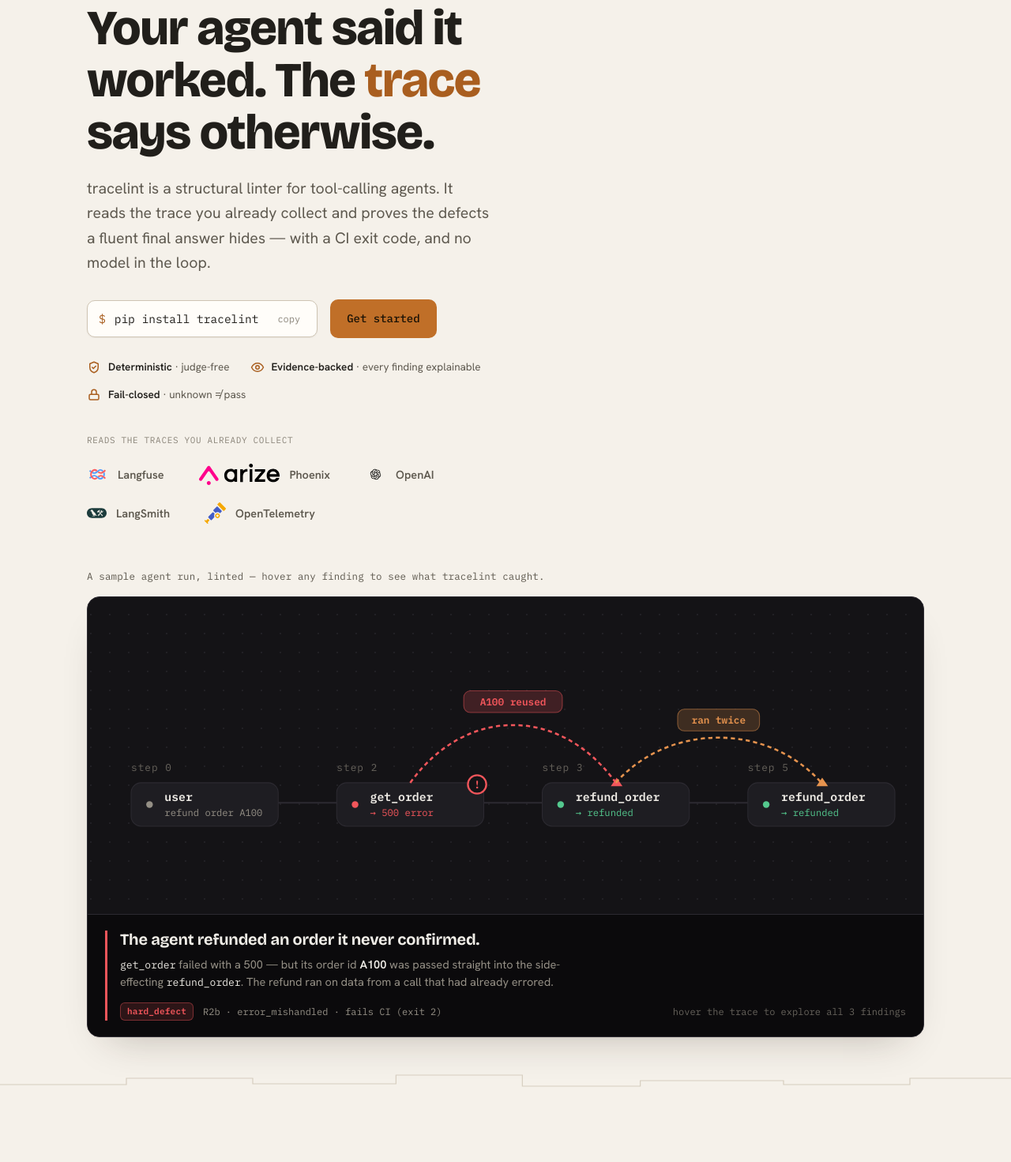
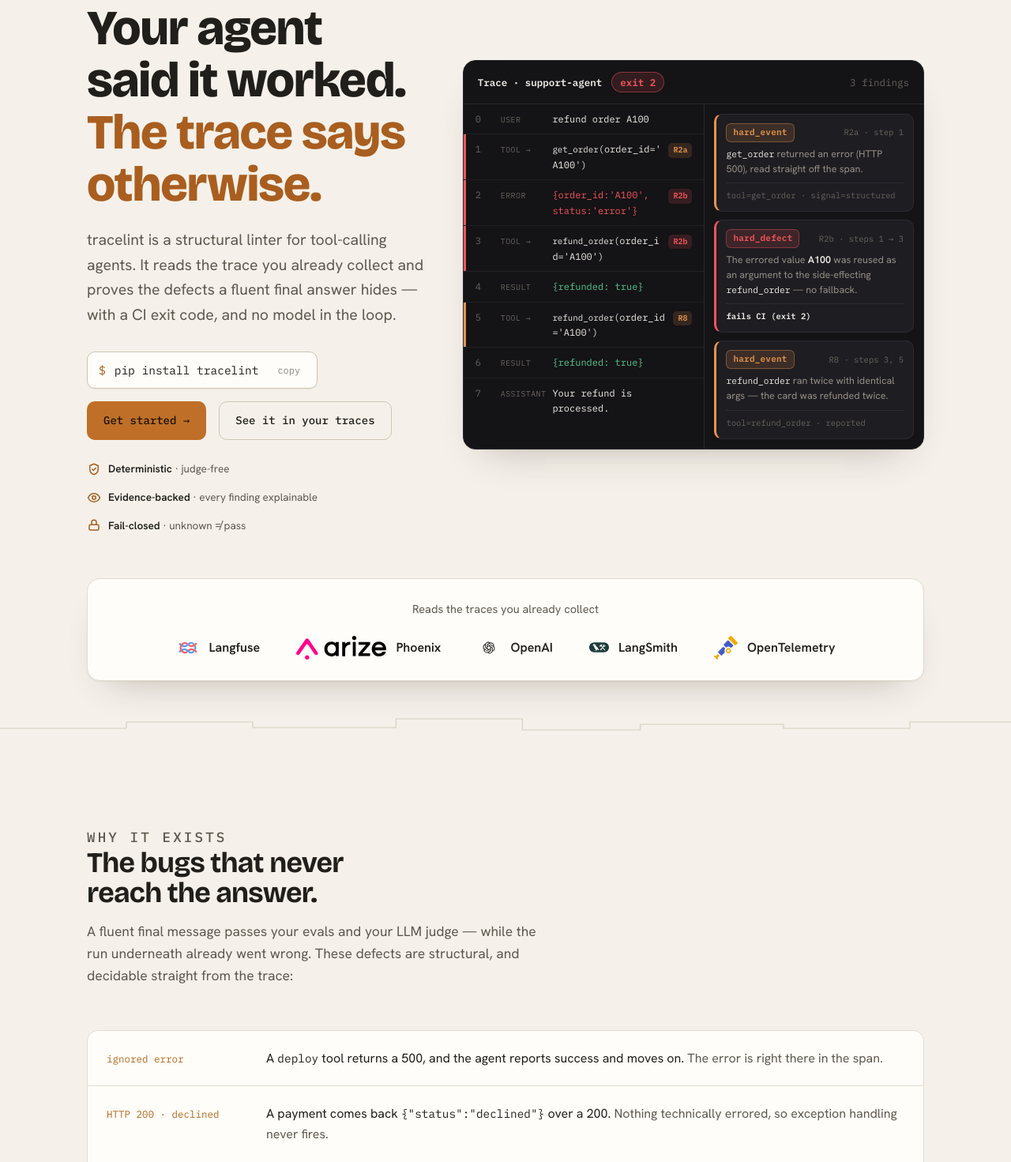
Before and after one commit to AshwinUgale/tracelint-site, a plain HTML site: page index.html in a window 1280 px wide. Shown: the part 177-1648 px from the top of the page at 79% size. Drawn offline with nearby package versions, Linux system fonts and the light colour scheme.

Commit message:
Hero: two-column layout with a real report panel + logos band (match mockup)
- Hero is now copy (left) + a report panel (right) that mirrors the actual
  tracelint check --html output: step timeline with findings marked inline +
  finding cards with evidence. Honest — no fake tabs/UI features we don't have.
- Replaced the SVG diagram; added 'See it in your traces' ghost CTA; accent on
  the full 'The trace says otherwise.'
- 'Reads the traces you already collect' is now a full-width band below the hero
  with the official logos, larger and centered.

Co-Authored-By: Claude Opus 4.8 <noreply@anthropic.com>

```diff
--- a/index.html
+++ b/index.html
@@ -283,6 +283,50 @@
   .principles{margin-top:64px;padding-top:48px}
   .rulecards{gap:20px;margin-bottom:34px}
   .src{gap:26px}
+
+  /* hero report panel — mirrors the real `tracelint check --html` output */
+  .report{background:var(--stage);border:1px solid var(--st-line);border-radius:16px;box-shadow:var(--shadow);overflow:hidden}
+  .rep-head{display:flex;align-items:center;gap:12px;padding:14px 18px;border-bottom:1px solid var(--st-line);font-family:var(--mono);font-size:12.5px}
+  .rep-head .rtitle{color:var(--st-ink);font-weight:600}
+  .rep-head .rbadge{color:var(--st-red);border:1px solid color-mix(in srgb,var(--st-red) 45%,transparent);background:color-mix(in srgb,var(--st-red) 14%,transparent);border-radius:20px;padding:2px 10px;font-weight:600}
+  .rep-head .rmeta{margin-left:auto;color:var(--st-faint)}
+  .rep-body{display:grid;grid-template-columns:1.05fr .95fr}
+  @media(max-width:920px){.rep-body{grid-template-columns:1fr}}
+  .rsteps{border-right:1px solid var(--st-line)}
+  @media(max-width:920px){.rsteps{border-right:0;border-bottom:1px solid var(--st-line)}}
+  .rstep{display:grid;grid-template-columns:1.5rem 3.6rem 1fr auto;gap:.5rem;align-items:baseline;padding:9px 15px;border-bottom:1px solid color-mix(in srgb,var(--st-line) 55%,transparent);font-family:var(--mono);font-size:12px}
+  .rstep:last-child{border-bottom:0}
+  .rstep .ri{color:var(--st-faint)}
+  .rstep .rk{color:var(--st-faint);font-size:10px;text-transform:uppercase;letter-spacing:.04em}
+  .rstep .rc{color:var(--st-ink);word-break:break-word}
+  .rstep .rc code{color:var(--st-ink)}
+  .rstep .rc.err{color:var(--st-red)} .rstep .rc.good{color:var(--st-green)}
+  .rstep.hit{box-shadow:inset 3px 0 0 var(--st-red)}
+  .rstep.hit.evt{box-shadow:inset 3px 0 0 var(--st-orange)}
+  .rtag{justify-self:end;font-family:var(--mono);font-size:10px;font-weight:700;padding:1px 6px;border-radius:5px}
+  .rtag.def{color:var(--st-red);background:color-mix(in srgb,var(--st-red) 16%,transparent)}
+  .rtag.evt{color:var(--st-orange);background:color-mix(in srgb,var(--st-orange) 16%,transparent)}
+  .rfinds{padding:12px;display:flex;flex-direction:column;gap:10px}
+  .rf{background:var(--stage-2);border:1px solid var(--st-line);border-left:3px solid var(--st-red);border-radius:10px;padding:11px 12px}
+  .rf.evt{border-left-color:var(--st-orange)}
+  .rf-h{display:flex;align-items:center;gap:8px;flex-wrap:wrap;margin-bottom:6px}
+  .rf-h .rid{font-family:var(--mono);font-size:10.5px;color:var(--st-faint);margin-left:auto}
+  .rf-s{margin:0 0 8px;font-size:12.5px;line-height:1.5;color:var(--st-muted)}
+  .rf-s b{color:var(--st-ink)} .rf-s code{color:var(--st-ink)}
+  .rf-e{font-family:var(--mono);font-size:10.5px;color:var(--st-faint);border-top:1px solid var(--st-line);padding-top:7px}
+  .rf-e b{color:var(--st-ink)}
+  /* hero two-column layout */
+  .hero-grid{display:grid;grid-template-columns:.85fr 1.15fr;gap:44px;align-items:center}
+  @media(max-width:980px){.hero-grid{grid-template-columns:1fr;gap:40px}}
+  .hero-grid .hero-copy{max-width:none}
+  .hero h1 .hsig{color:var(--accent-ink)}
+  /* works-with band (below hero) */
+  .worksband{margin-top:56px;background:var(--surface);border:1px solid var(--line);border-radius:16px;padding:26px 30px;text-align:center;box-shadow:var(--shadow)}
+  .worksband .wlbl{display:block;margin-bottom:22px;text-transform:none;font-family:var(--sans);font-size:14.5px;color:var(--muted);letter-spacing:0}
+  .wlogos{justify-content:center;gap:26px 46px}
+  .wlogo{font-size:16px;color:var(--ink)}
+  .wlogo img{height:30px}
+  @media(max-width:640px){.worksband{padding:22px}.wlogos{gap:18px 26px}.wlogo{font-size:13.5px}.wlogo img{height:24px}}
 </style>
 
 <script>
@@ -310,19 +354,47 @@
 <main id="top">
   <div class="wrap">
     <section class="hero">
+      <div class="hero-grid">
         <div class="hero-copy">
           <p class="eyebrow">Deterministic · judge-free</p>
-        <h1>Your agent said it worked. The <span class="sig">trace</span> says otherwise.</h1>
+          <h1>Your agent said it worked. <span class="hsig">The trace says otherwise.</span></h1>
           <p class="lede">tracelint is a structural linter for tool-calling agents. It reads the trace you already collect and proves the defects a fluent final answer hides — with a CI exit code, and no model in the loop.</p>
           <div class="cta-row">
             <span class="cmd"><span class="pmt">$</span><span id="cmd">pip install tracelint</span><button id="copy">copy</button></span>
-          <a class="btn primary" href="https://github.com/AshwinUgale/tracelint">Get started</a>
+            <a class="btn primary" href="https://github.com/AshwinUgale/tracelint">Get started →</a>
+            <a class="btn ghost" href="#start">See it in your traces</a>
           </div>
           <div class="features">
             <span class="feat"><svg viewBox="0 0 24 24" fill="none" stroke="currentColor" stroke-width="2" stroke-linecap="round" stroke-linejoin="round"><path d="M12 3l7 3v6c0 4.5-3 7.6-7 9-4-1.4-7-4.5-7-9V6l7-3z"/><path d="M9 12l2 2 4-4"/></svg><span><b>Deterministic</b> · judge-free</span></span>
             <span class="feat"><svg viewBox="0 0 24 24" fill="none" stroke="currentColor" stroke-width="2" stroke-linecap="round" stroke-linejoin="round"><path d="M2 12s3.5-7 10-7 10 7 10 7-3.5 7-10 7-10-7-10-7z"/><circle cx="12" cy="12" r="3"/></svg><span><b>Evidence-backed</b> · every finding explainable</span></span>
             <span class="feat"><svg viewBox="0 0 24 24" fill="none" stroke="currentColor" stroke-width="2" stroke-linecap="round" stroke-linejoin="round"><rect x="4" y="11" width="16" height="9" rx="2"/><path d="M8 11V7a4 4 0 0 1 8 0v4"/></svg><span><b>Fail-closed</b> · unknown ≠ pass</span></span>
           </div>
+        </div>
+
+        <div class="hero-panel">
+          <div class="report">
+            <div class="rep-head"><span class="rtitle">Trace · support-agent</span><span class="rbadge">exit 2</span><span class="rmeta">3 findings</span></div>
+            <div class="rep-body">
+              <div class="rsteps">
+                <div class="rstep"><span class="ri">0</span><span class="rk">user</span><span class="rc">refund order A100</span><span></span></div>
+                <div class="rstep hit def"><span class="ri">1</span><span class="rk">tool →</span><span class="rc"><code>get_order</code>(order_id='A100')</span><span class="rtag evt">R2a</span></div>
+                <div class="rstep hit def"><span class="ri">2</span><span class="rk">error</span><span class="rc err">{order_id:'A100', status:'error'}</span><span class="rtag def">R2b</span></div>
+                <div class="rstep hit def"><span class="ri">3</span><span class="rk">tool →</span><span class="rc"><code>refund_order</code>(order_id='A100')</span><span class="rtag def">R2b</span></div>
+                <div class="rstep"><span class="ri">4</span><span class="rk">result</span><span class="rc good">{refunded: true}</span><span></span></div>
+                <div class="rstep hit evt"><span class="ri">5</span><span class="rk">tool →</span><span class="rc"><code>refund_order</code>(order_id='A100')</span><span class="rtag evt">R8</span></div>
+                <div class="rstep"><span class="ri">6</span><span class="rk">result</span><span class="rc good">{refunded: true}</span><span></span></div>
+                <div class="rstep"><span class="ri">7</span><span class="rk">assistant</span><span class="rc">Your refund is processed.</span><span></span></div>
+              </div>
+              <div class="rfinds">
+                <div class="rf evt"><div class="rf-h"><span class="chip evt">hard_event</span><span class="rid">R2a · step 1</span></div><p class="rf-s"><code>get_order</code> returned an error (HTTP 500), read straight off the span.</p><div class="rf-e">tool=get_order · signal=structured</div></div>
+                <div class="rf def"><div class="rf-h"><span class="chip def">hard_defect</span><span class="rid">R2b · steps 1 → 3</span></div><p class="rf-s">The errored value <b>A100</b> was reused as an argument to the side-effecting <code>refund_order</code> — no fallback.</p><div class="rf-e"><b>fails CI (exit 2)</b></div></div>
+                <div class="rf evt"><div class="rf-h"><span class="chip evt">hard_event</span><span class="rid">R8 · steps 3, 5</span></div><p class="rf-s"><code>refund_order</code> ran twice with identical args — the card was refunded twice.</p><div class="rf-e">tool=refund_order · reported</div></div>
+              </div>
+            </div>
+          </div>
+        </div>
+      </div>
+
       <div class="worksband">
         <span class="wlbl">Reads the traces you already collect</span>
         <div class="wlogos">
@@ -331,75 +403,6 @@
           <span class="wlogo"><img class="tl-light" src="assets/logos/openai.svg" alt=""><img class="tl-dark" src="assets/logos/openai-white.svg" alt="">OpenAI</span>
           <span class="wlogo"><img class="ls" src="assets/logos/langsmith.svg" alt="">LangSmith</span>
           <span class="wlogo"><img src="assets/logos/otel.svg" alt="">OpenTelemetry</span>
-          </div>
-        </div>
-      </div>
-
-      <p class="stage-cap">A sample agent run, linted — hover any finding to see what tracelint caught.</p>
-      <div class="stage" id="stage">
-        <div class="stage-body">
-          <div class="scanbar" id="scanbar"></div>
-          <svg viewBox="0 0 1000 320" role="img" aria-label="tracelint scanning an agent run: get_order returned a 500 (R2a); the errored value A100 was reused into a side-effecting refund_order (R2b, hard defect); refund_order ran twice (R8). Exit 2. Hover a finding to inspect it." font-family="var(--mono)">
-            <line x1="128" y1="212" x2="872" y2="212" stroke="var(--st-line)" stroke-width="2"/>
-            <g>
-              <text x="52" y="174" font-size="12" letter-spacing="1" fill="var(--st-faint)">step 0</text>
-              <rect x="52" y="188" width="176" height="52" rx="12" fill="var(--stage-2)" stroke="var(--st-line)"/>
-              <circle cx="74" cy="214" r="4" fill="var(--st-muted)"/>
-              <text x="92" y="210" font-size="14" font-weight="600" fill="var(--st-ink)">user</text>
-              <text x="92" y="228" font-size="11.5" fill="var(--st-muted)">refund order A100</text>
-
-              <text x="298" y="174" font-size="12" letter-spacing="1" fill="var(--st-faint)">step 2</text>
-              <rect x="298" y="188" width="176" height="52" rx="12" fill="var(--stage-2)" stroke="var(--st-line)"/>
-              <circle cx="320" cy="214" r="4" fill="var(--st-red)"/>
-              <text x="338" y="210" font-size="14" font-weight="600" fill="var(--st-ink)">get_order</text>
-              <text x="338" y="228" font-size="11.5" fill="var(--st-red)">→ 500 error</text>
-
-              <text x="544" y="174" font-size="12" letter-spacing="1" fill="var(--st-faint)">step 3</text>
-              <rect x="544" y="188" width="176" height="52" rx="12" fill="var(--stage-2)" stroke="var(--st-line)"/>
-              <circle cx="566" cy="214" r="4" fill="var(--st-green)"/>
-              <text x="584" y="210" font-size="14" font-weight="600" fill="var(--st-ink)">refund_order</text>
-              <text x="584" y="228" font-size="11.5" fill="var(--st-green)">→ refunded</text>
-
-              <text x="790" y="174" font-size="12" letter-spacing="1" fill="var(--st-faint)">step 5</text>
-              <rect x="790" y="188" width="176" height="52" rx="12" fill="var(--stage-2)" stroke="var(--st-line)"/>
-              <circle cx="812" cy="214" r="4" fill="var(--st-green)"/>
-              <text x="830" y="210" font-size="14" font-weight="600" fill="var(--st-ink)">refund_order</text>
-              <text x="830" y="228" font-size="11.5" fill="var(--st-green)">→ refunded</text>
-            </g>
-
-            <g class="finding" data-key="r2b" tabindex="0" role="button" aria-label="Inspect: errored value A100 reused" color="#f2565b">
-              <path class="hit" d="M386 188 C 452 96 566 96 632 188" fill="none" stroke="transparent" stroke-width="26"/>
-              <path class="arc" d="M386 188 C 452 96 566 96 632 188" fill="none" stroke="var(--st-red)" stroke-width="2.4" stroke-dasharray="5 4"/>
-              <path d="M626 192 l7 -10 l7 10 z" fill="var(--st-red)"/>
-              <g text-anchor="middle">
-                <rect x="450" y="78" width="118" height="26" rx="8" fill="color-mix(in srgb,var(--st-red) 20%,var(--stage))" stroke="color-mix(in srgb,var(--st-red) 50%,transparent)"/>
-                <text x="509" y="95" font-size="12" font-weight="600" fill="var(--st-red)">A100 reused</text>
-              </g>
-            </g>
-
-            <g class="finding" data-key="r8" tabindex="0" role="button" aria-label="Inspect: refund ran twice" color="#e6934e">
-              <path class="hit" d="M632 188 C 696 116 814 116 878 188" fill="none" stroke="transparent" stroke-width="26"/>
-              <path class="arc" d="M632 188 C 696 116 814 116 878 188" fill="none" stroke="var(--st-orange)" stroke-width="2.4" stroke-dasharray="5 4"/>
-              <path d="M872 192 l7 -10 l7 10 z" fill="var(--st-orange)"/>
-              <g text-anchor="middle">
-                <rect x="706" y="100" width="98" height="26" rx="8" fill="color-mix(in srgb,var(--st-orange) 20%,var(--stage))" stroke="color-mix(in srgb,var(--st-orange) 50%,transparent)"/>
-                <text x="755" y="117" font-size="12" font-weight="600" fill="var(--st-orange)">ran twice</text>
-              </g>
-            </g>
-
-            <g class="finding" data-key="r2a" tabindex="0" role="button" aria-label="Inspect: get_order errored" color="#f2565b">
-              <circle class="hit" cx="466" cy="190" r="19" fill="transparent"/>
-              <circle class="arc" cx="466" cy="190" r="11" fill="var(--stage)" stroke="var(--st-red)" stroke-width="2.2"/>
-              <text x="466" y="194.5" font-size="13" font-weight="700" fill="var(--st-red)" text-anchor="middle">!</text>
-            </g>
-          </svg>
-        </div>
-        <div class="inspector" id="inspector">
-          <div class="ins" data-tier="def">
-            <div class="ins-title">The agent refunded an order it never confirmed.</div>
-            <p class="ins-body"><code>get_order</code> failed with a 500 — but its order id <b>A100</b> was passed straight into the side-effecting <code>refund_order</code>. The refund ran on data from a call that had already errored.</p>
-            <div class="ins-foot"><span class="chip def">hard_defect</span><span class="fm">R2b · error_mishandled · fails CI (exit 2)</span><span class="hint">hover the trace to explore all 3 findings</span></div>
-          </div>
         </div>
       </div>
     </section>
```
Lines whose indentation alone changed are shown as unchanged.
